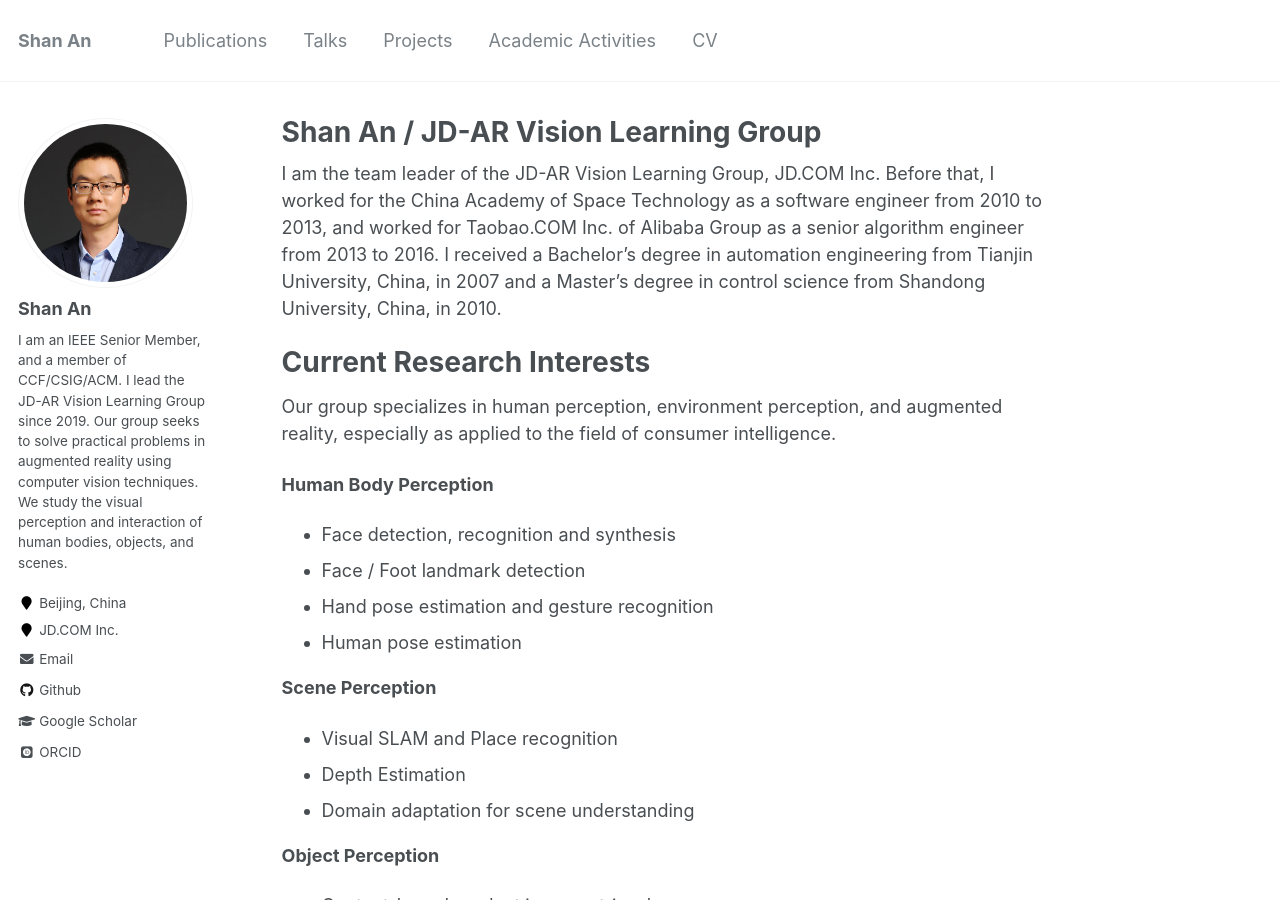
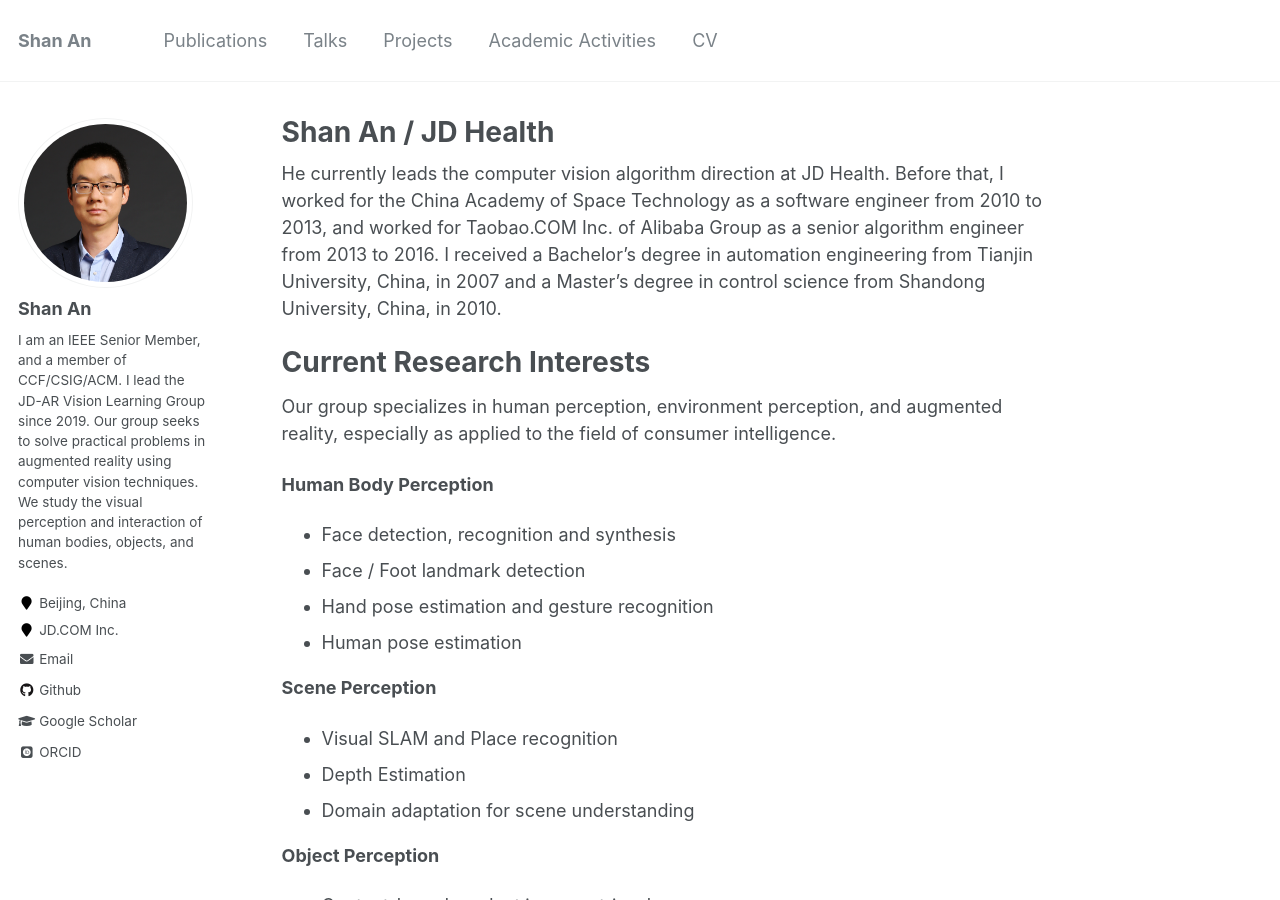
Before and after one commit to anshan-XR-ROB/anshan-XR-ROB.github.io, a Jekyll site: the page built from _pages/about.md, in a window 1280 px wide and 900 px high. Built offline with Jekyll 4.4.1, drawn with Linux system fonts in a browser that asks for light colours; some web fonts are replaced.

Commit message:
Update about.md

```diff
--- a/_pages/about.md
+++ b/_pages/about.md
@@ -1,6 +1,6 @@
 ---
 permalink: /
-title: "Shan An / JD-AR Vision Learning Group"
+title: "Shan An / JD Health"
 excerpt: "About me"
 author_profile: true
 redirect_from:
@@ -8,7 +8,7 @@ redirect_from:
   - /about.html
 ---
 
-I am the team leader of the JD-AR Vision Learning Group, JD.COM Inc. Before that, I worked for the China Academy of Space Technology as a software engineer from 2010 to 2013, and worked for Taobao.COM Inc. of Alibaba Group as a senior algorithm engineer from 2013 to 2016. I received a Bachelor's degree in automation engineering from Tianjin University, China, in 2007 and a Master's degree in control science from Shandong University, China, in 2010.
+He currently leads the computer vision algorithm direction at JD Health. Before that, I worked for the China Academy of Space Technology as a software engineer from 2010 to 2013, and worked for Taobao.COM Inc. of Alibaba Group as a senior algorithm engineer from 2013 to 2016. I received a Bachelor's degree in automation engineering from Tianjin University, China, in 2007 and a Master's degree in control science from Shandong University, China, in 2010.
 
 Current Research Interests
 ======
```
